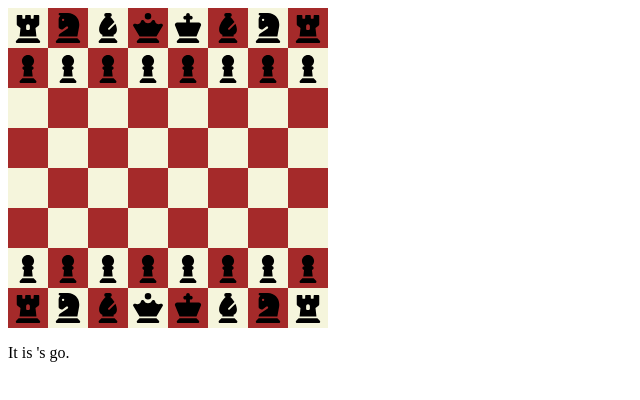
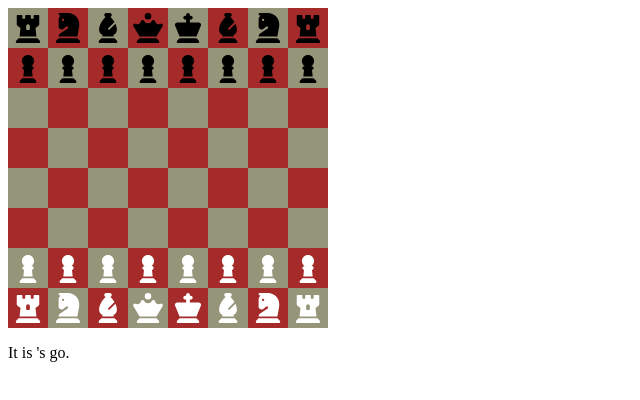
Before and after one commit to varun2407/chess, a plain HTML site: page index.html in a window 1280 px wide. Shown: the whole page, without its empty margins (0-640 px from the left). Drawn offline with Linux system fonts and the light colour scheme.

Commit message:
Set pieces

```diff
--- a/app.js
+++ b/app.js
@@ -27,6 +27,14 @@ function createBoard(){
   else {
     square.classList.add(i%2 == 0 ? "brown": "beige" )
   }
+
+  if (i <= 15){
+    square.firstChild.firstChild.classList.add('black')
+  }
+
+  if (i >= 48){
+    square.firstChild.firstChild.classList.add('white')
+  }
   gameBoard.append(square)
  })
 }
--- a/styles.css
+++ b/styles.css
@@ -12,7 +12,7 @@
 }
 
 .beige{
-  background-color: beige;
+  background-color: rgb(149, 149, 122);
 }
 
 .brown{
@@ -24,3 +24,11 @@
   width: 30px;
   margin: 5px;
 }
+
+.black{
+  fill: black;
+}
+
+.white{
+  fill: white
+}
```
